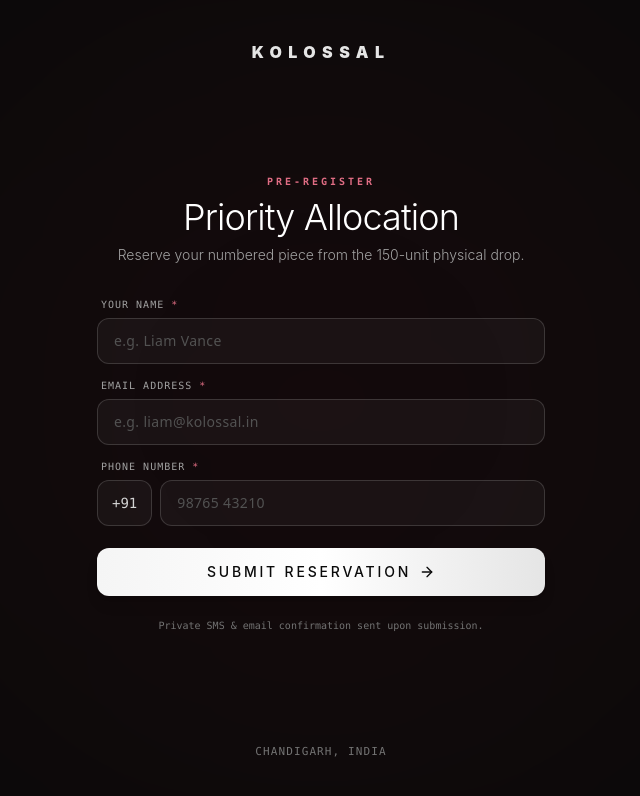
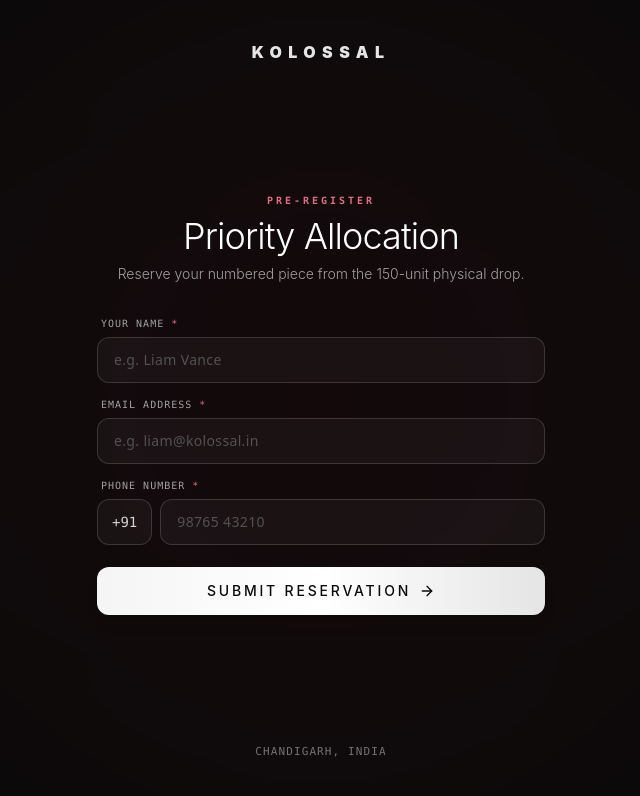
Before and after one commit to Sukhman369/kolossal, a Next.js app: page /early in a window 1280 px wide. Shown: the top 796 px of the page, without its empty margins (319-959 px from the left). Built offline with nearby package versions, Linux system fonts and the light colour scheme; no server answers.

Commit message:
style: remove private sms and email subtext line below submit button

```diff
--- a/src/app/early/page.tsx
+++ b/src/app/early/page.tsx
@@ -181,10 +181,6 @@ export default function EarlyAccessPage() {
                   )}
                 </button>
               </div>
-
-              <p className="text-[10px] font-mono text-neutral-500 text-center pt-2">
-                Private SMS & email confirmation sent upon submission.
-              </p>
             </form>
           </div>
         ) : (
```
